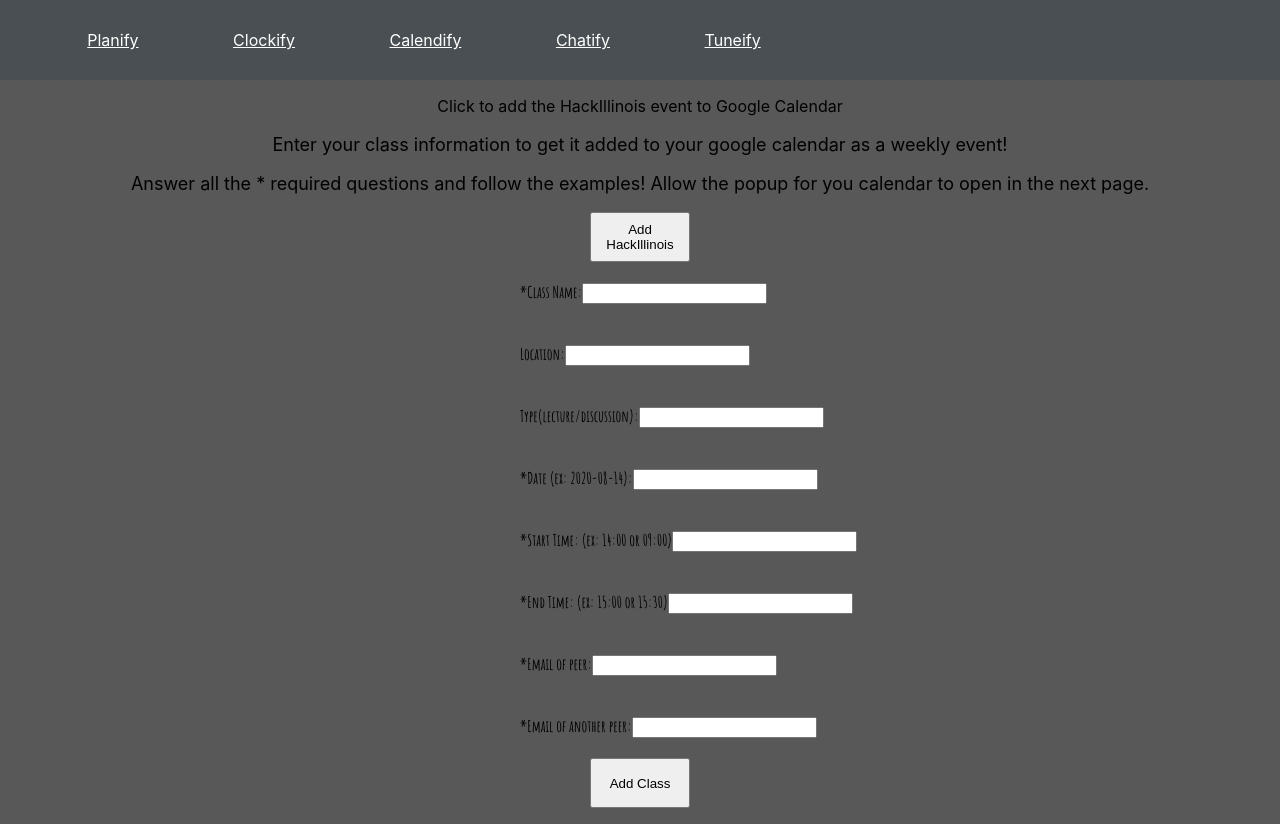
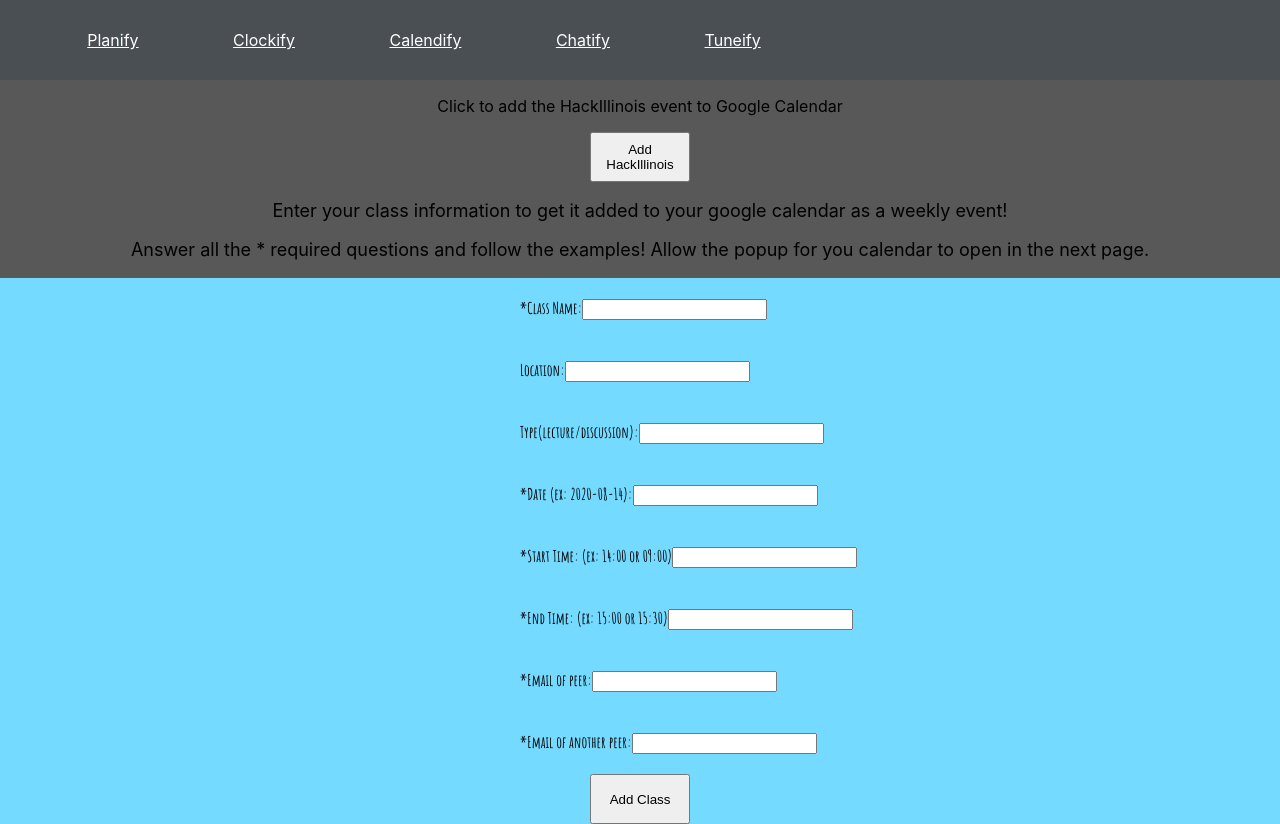
Before and after one commit to nkonjeti/planify, a React (Create React App) app: page /calendar in a window 1280 px wide. Built offline with nearby package versions, Linux system fonts and the light colour scheme; what react-chatbot-kit would draw is missing.

Commit message:
changed form

```diff
--- a/src/App.css
+++ b/src/App.css
@@ -38,6 +38,8 @@ nav {
    display: block;
    margin-left: 500px;
    font-family: 'Amatic SC', cursive;
+ }
 
-
- }
+   .form-block{
+    background-color:#75DAFF;
+   }
--- a/src/Calendar.js
+++ b/src/Calendar.js
@@ -209,15 +209,18 @@ function Calendar() {
 
   return (
     <div className="App">
+
       <header className="App-header">
 
         <p>Click to add the HackIllinois event to Google Calendar</p>
+        <button style={{ width: 100, height: 50 }} onClick={handleClick}>Add HackIllinois</button>
         <p style={{ fontSize: 18 }}>Enter your class information to get it added to your google calendar as a weekly event!</p>
         <p style={{ fontSize: 18 }}>Answer all the * required questions and follow the examples! Allow the popup for you calendar to open in the next page.</p>
-        <button style={{ width: 100, height: 50 }} onClick={handleClick}>Add HackIllinois</button>
+
 
 
       </header>
+      <div class="form-block">
       <form>
   <div className = "padding">
   <label>
@@ -271,6 +274,10 @@ function Calendar() {
 </form>
 <button style={{ width: 100, height: 50 }} onClick={addClass}>Add Class</button>
     </div>
+
+
+
+    </div> //goes with overall form block
   );
 
 }
```
